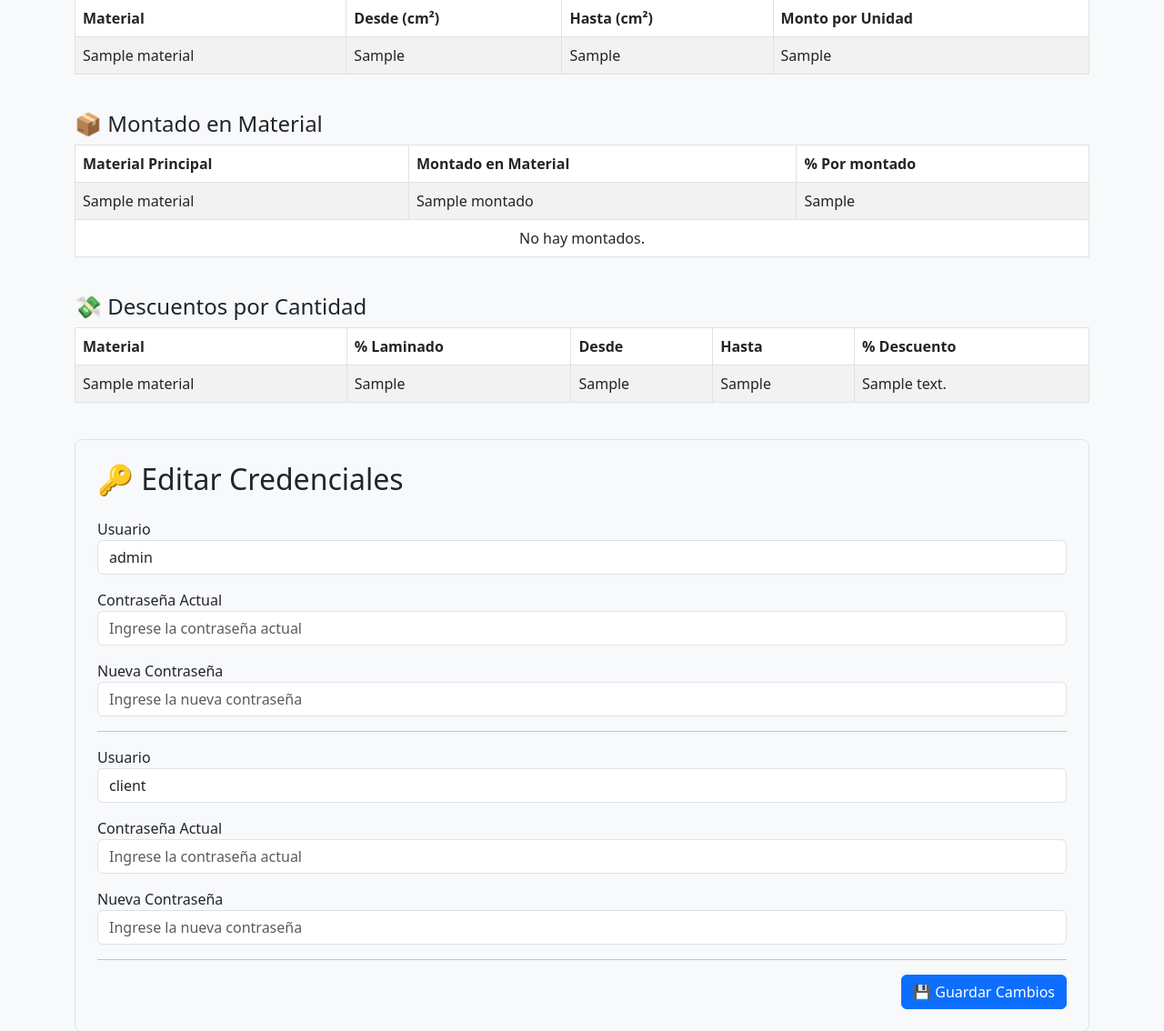
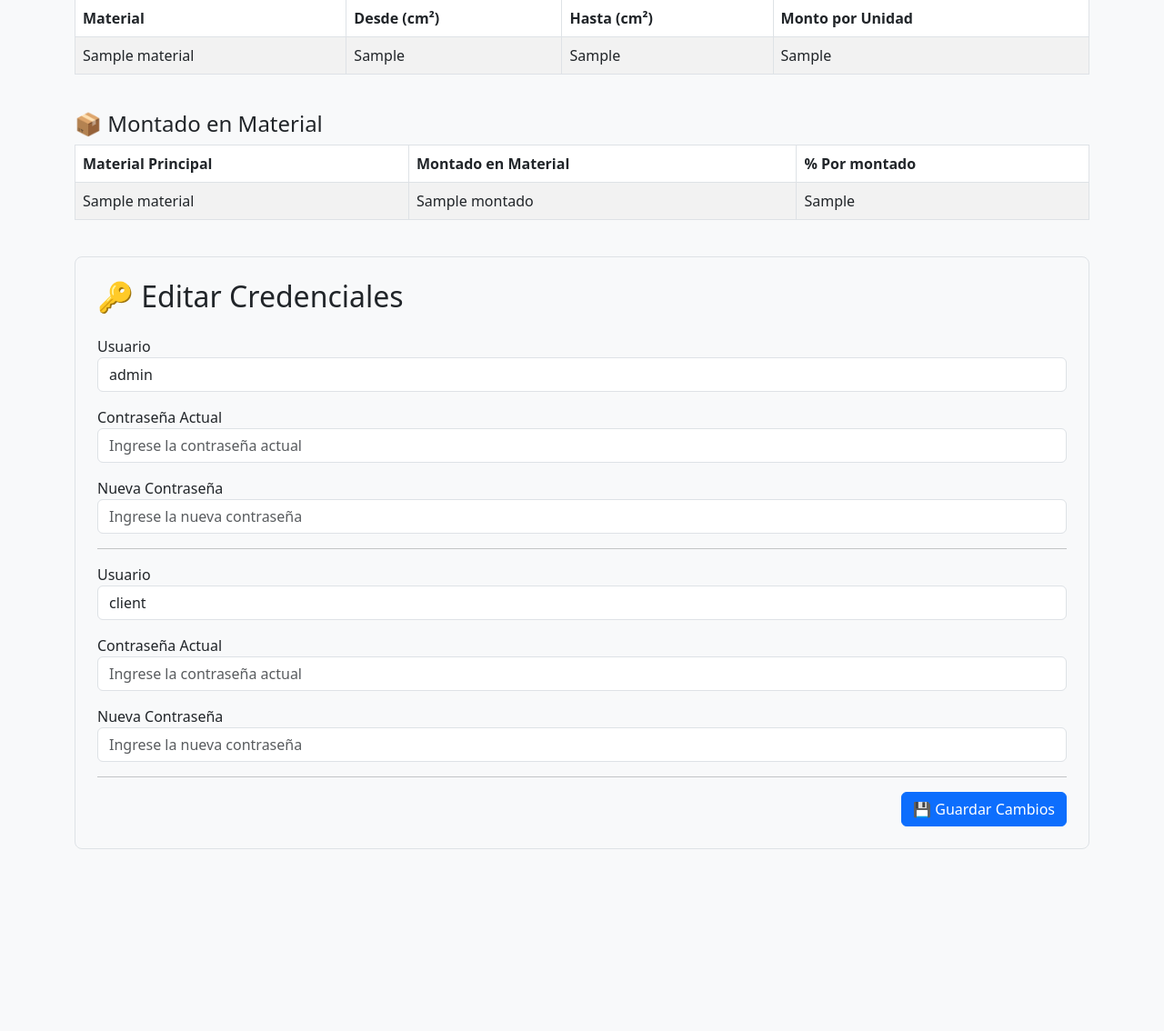
Before and after one commit to PierinaTufillaro/BudgetSearch, a Flask app: template app/templates/admin_panel.html in a window 1280 px wide. Shown: the part 1343-2477 px from the top of the page at 91% size. After the commit the page ends 2325 px from the top, so only its background shows below. Run offline with Flask 3, Linux system fonts and the light colour scheme; tables that the repository leaves empty hold one stand-in row (Sample ...); the template is opened without the code that fills it: values named after a table or form of the project are taken from there, most other values are stand-ins (such as "Sample title", 1, 10 or a date in 2020).

Commit message:
Solved issue with message when there is no material montado

```diff
--- a/app/templates/admin_panel.html
+++ b/app/templates/admin_panel.html
@@ -341,15 +341,18 @@
       </tr>
     </thead>
     <tbody>
-      {% set tiene_montados = false %} {% for material in materiales %} {% if
-      material.materiales_montados %} {% for montado in
-      material.materiales_montados %}
-      <tr>
-        <td>{{ material.nombre }}</td>
-        <td>{{ montado.nombre }}</td>
-        <td>{{ montado.porcentaje_por_montado }}</td>
-      </tr>
-      {% endfor %} {% endif %} {% endfor %} {% if not tiene_montados %}
+      {% set total_montados = materiales | map(attribute='materiales_montados') | sum(start=[]) %}
+      {% if total_montados %}
+        {% for material in materiales %}
+          {% for montado in material.materiales_montados %}
+          <tr>
+            <td>{{ material.nombre }}</td>
+            <td>{{ montado.nombre }}</td>
+            <td>{{ montado.porcentaje_por_montado }}</td>
+          </tr>
+          {% endfor %}
+        {% endfor %}
+      {% else %}
       <tr>
         <td colspan="3" class="text-center">No hay montados.</td>
       </tr>
@@ -358,38 +361,6 @@
   </table>
 </div>
 
-<!-- Descuentos -->
-<h4>💸 Descuentos por Cantidad</h4>
-<div class="table-responsive mb-4">
-  <table class="table table-bordered table-striped">
-    <thead>
-      <tr>
-        <th>Material</th>
-        <th>% Laminado</th>
-        <th>Desde</th>
-        <th>Hasta</th>
-        <th>% Descuento</th>
-      </tr>
-    </thead>
-    <tbody>
-      {% for d in descuentos %}
-      <tr>
-        <td>{{ d.material.nombre }}</td>
-        <td>{{ d.material.porcentaje_por_laminado }}</td>
-        <td>{{ d.cantidad_inicio }}</td>
-        <td>{{ d.cantidad_fin }}</td>
-        <td>{{ d.porcentaje_descuento_por_cantidad }}</td>
-      </tr>
-      {% else %}
-      <tr>
-        <td colspan="{% if login %}7{% else %}6{% endif %}" class="text-center">
-          No hay descuentos aún.
-        </td>
-      </tr>
-      {% endfor %}
-    </tbody>
-  </table>
-</div>
 
 <!-- ========================= EDITAR CREDENCIALES ========================= -->
 <div class="card-custom">
```
